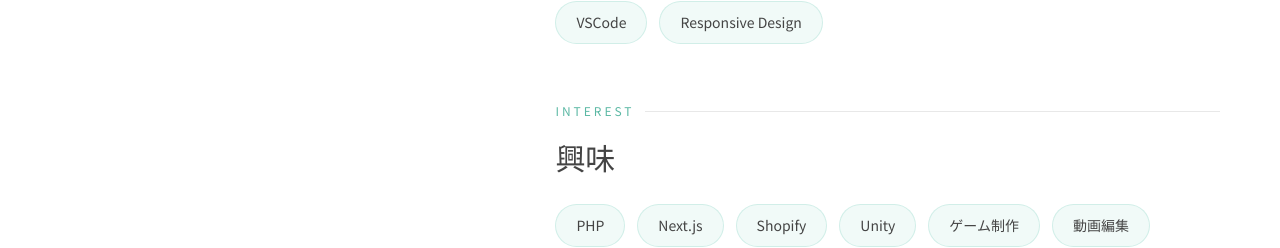
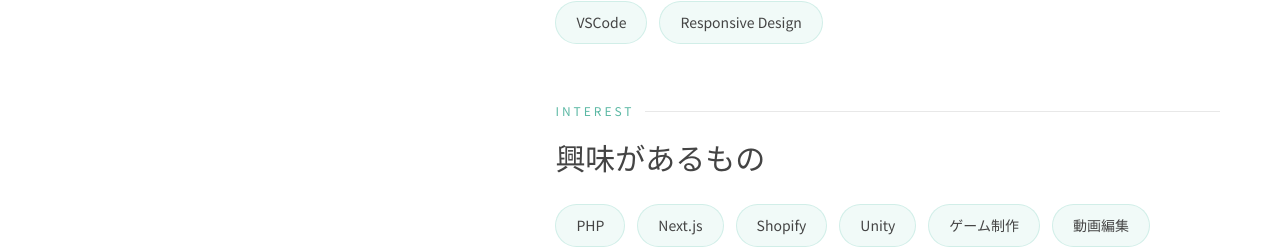
Before and after one commit to Matsumi0810/MyPortfolio, a React (Vite) app: page /about in a window 1280 px wide. Shown: the part 1478-1726 px from the top of the page. Built offline with nearby package versions, Linux system fonts and the light colour scheme.

Commit message:
興味修正

```diff
--- a/src/Pages/About/About.jsx
+++ b/src/Pages/About/About.jsx
@@ -257,7 +257,7 @@
 
             <div className={styles.bioBlock}>
               <p className={styles.bioLabel}>Interest</p>
-              <h2 className={styles.bioTitle}>興味</h2>
+              <h2 className={styles.bioTitle}>興味があるもの</h2>
               <div className={styles.skillList}>
                 {interest.map((s) => (
                   <span key={s} className={styles.skillBadge}>
```
